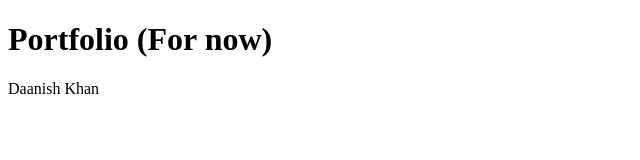
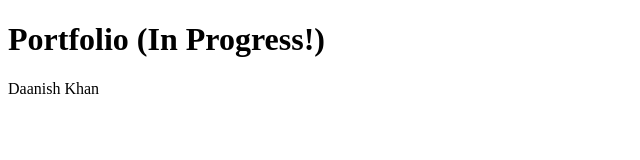
Before and after one commit to Daanishk/website, a plain HTML site: page index.html in a window 1280 px wide. Shown: the whole page, without its empty margins (0-640 px from the left). Drawn offline with Linux system fonts and the light colour scheme.

Commit message:
Real Time Test 2 (Screen Refresh)

```diff
--- a/index.html
+++ b/index.html
@@ -2,7 +2,7 @@
 <html>
 <body>
 
-<h1>Portfolio (For now)</h1>
+<h1>Portfolio (In Progress!)</h1>
 
 <p>Daanish Khan</p>
 
```
